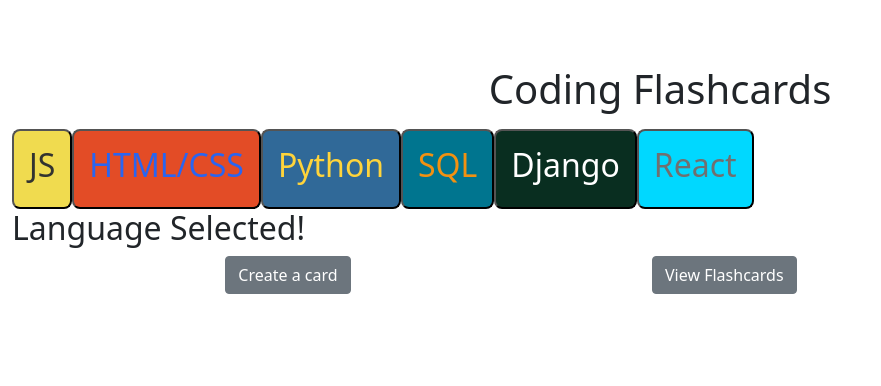
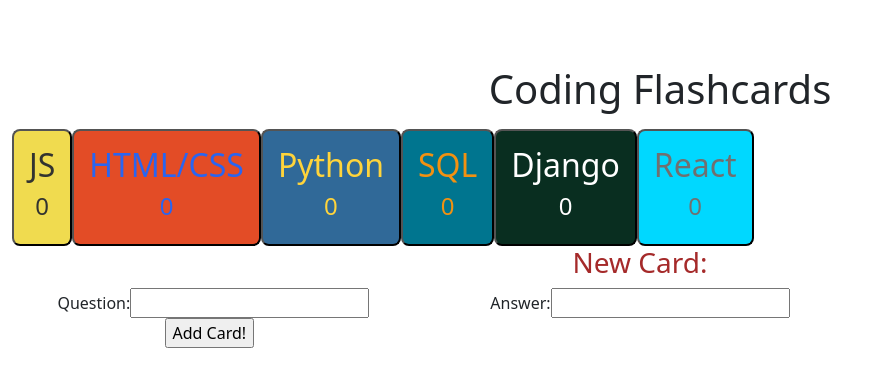
Before and after one commit to connor-hood/flashcard_fe, a React (Create React App) app: page / in a window 1280 px wide. Shown: the top 386 px of the page, without its empty margins (0-881 px from the left). Built offline with nearby package versions, Linux system fonts and the light colour scheme.

Commit message:
finished card creator form

```diff
--- a/src/components/CardCreator/cardCreator.css
+++ b/src/components/CardCreator/cardCreator.css
@@ -0,0 +1,3 @@
+.heading {
+    color: brown;
+}
--- a/src/components/CardCreator/cardCreator.jsx
+++ b/src/components/CardCreator/cardCreator.jsx
@@ -1,4 +1,5 @@
 import React, { Component } from 'react';
+import '../CardCreator/cardCreator.css'
 
 class CardCreator extends Component {
     constructor(props) {
@@ -29,6 +30,11 @@ class CardCreator extends Component {
             <div>
                 <form onSubmit={this.handleSubmit}>
                     <div className="row col-align">
+                        <div className="heading">
+                        <div className="row col-align">
+                            <h3>New Card:</h3>
+                        </div>
+                        </div>
                         <div className="col-md-4">
                             <label>Question:</label>
                             <input type="text" name="question" value={this.state.question} onChange={this.handleChange}/>
@@ -37,8 +43,10 @@ class CardCreator extends Component {
                             <label>Answer:</label>
                             <input type="text" name="answer" value={this.state.answer} onChange={this.handleChange}/>
                         </div>
-                        <div className="col-md-4">
-                            <input type="submit" value="add" />
+                        <div className="row col-align">
+                            <div className="col-md-4">
+                                <input type="submit" value="Add Card!" />
+                            </div>
                         </div>
                     </div>
                 </form>
--- /dev/null
+++ b/src/components/LanguageDetail/languageDetail.jsx
@@ -0,0 +1,17 @@
+import React, { Component } from 'react';
+
+
+const LanguageDetail = ({ language }) => {
+    return(
+    <div className="row justify-content-center">
+        <div className="col-4">
+            <button type="button" className="btn btn-secondary">Create a card</button>
+        </div>
+        <div className="col-4">
+        <button type="button" className="btn btn-secondary">View Flashcards</button>
+        </div>
+    </div>
+    )
+}
+
+export default LanguageDetail;
--- a/src/components/LanguageSelection/languageSelection.jsx
+++ b/src/components/LanguageSelection/languageSelection.jsx
@@ -1,4 +1,6 @@
 import React from 'react'
+import '../LanguageDetail/languageDetail'
+import LanguageDetail from '../LanguageDetail/languageDetail';
 
 function LanguageSelection(props){
     return(
@@ -8,13 +10,8 @@ function LanguageSelection(props){
                     <h2>Language Selected!</h2>
                 </div>
             </div>
-            <div className="row justify-content-center">
-                <div className="col-4">
-                    <button type="button" className="btn btn-secondary">Create a card</button>
-                </div>
-                <div className="col-4">
-                <button type="button" className="btn btn-secondary">View Flashcards</button>
-                </div>
+            <div className="selection">
+                <LanguageDetail />
             </div>
         </div>
     )
--- a/src/components/app.jsx
+++ b/src/components/app.jsx
@@ -1,6 +1,6 @@
 import React, { Component } from 'react'
 import TitleBar from './TitleBar/titleBar'
-import LanguageSelection from './LanguageSelection/languageSelection'
+import CardCreator from './CardCreator/cardCreator'
 import './app.css'
 
 
@@ -9,7 +9,8 @@ class App extends Component {
         super();
         this.state = {
             languages: [],
-            cards: []
+            cards: [],
+            cardCount: 0
         }
     }
     render() {
@@ -40,7 +41,7 @@ class App extends Component {
                     <h2>React</h2>
                     <h4>{this.state.cardCount}</h4>
                 </button>
-                <LanguageSelection />
+                <CardCreator />
             </div>
         );
     }
```
